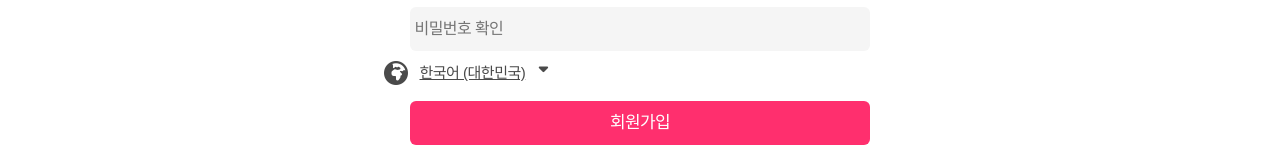
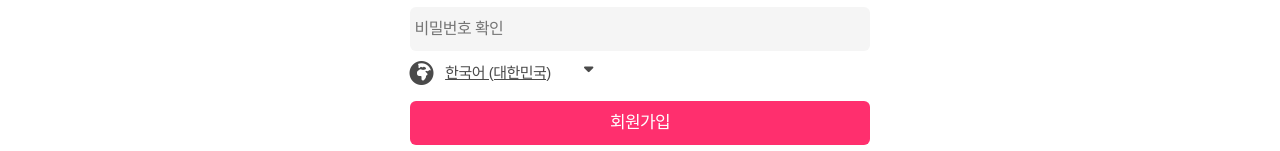
Before and after one commit to jiiinchoi/7team, a plain HTML site: page newsignup/newsignup.html in a window 1280 px wide. Shown: the part 292-443 px from the top of the page. Drawn offline with Linux system fonts and the light colour scheme.

Commit message:
sy_마진 수정

```diff
--- a/newsignup/newsignup.css
+++ b/newsignup/newsignup.css
@@ -101,6 +101,9 @@
   .all-box {
     padding: 0vw;
   }
+  .login-language > i {
+    margin-left: 2vw;
+  }
   /* 헤더, 푸터 영역 */
   #header {
     margin: 15px 80px;
```
